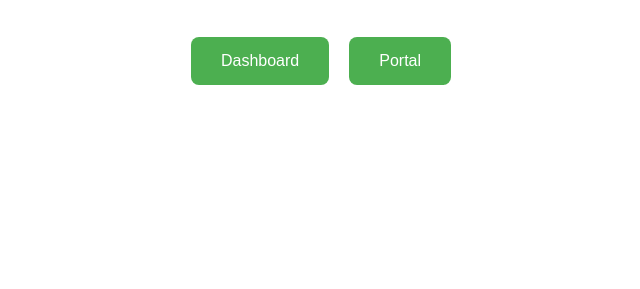
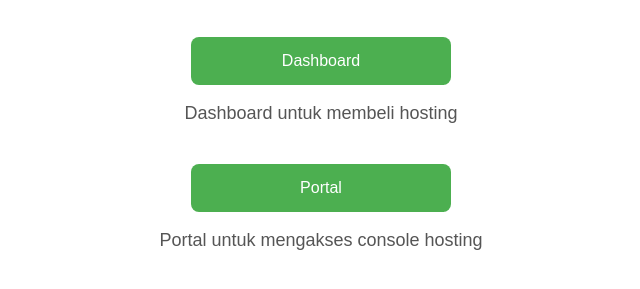
Before and after one commit to iwadrn/Page-Ridcloud, a plain HTML site: page index.html in a window 1280 px wide. Shown: the part 119-408 px from the top of the page, without its empty margins (319-959 px from the left). Drawn offline with Linux system fonts and the light colour scheme.

Commit message:
Update index.html

```diff
--- a/index.html
+++ b/index.html
@@ -13,9 +13,15 @@
         h1 {
             margin-bottom: 40px;
         }
+        .description {
+            margin-bottom: 20px;
+            font-size: 18px;
+            color: #555;
+        }
         .button-container {
             display: flex;
-            justify-content: center;
+            flex-direction: column;
+            align-items: center;
             gap: 20px;
         }
         .button {
@@ -28,6 +34,7 @@
             font-size: 16px;
             border-radius: 8px;
             transition: background-color 0.3s ease;
+            width: 200px;
         }
         .button:hover {
             background-color: #45a049;
@@ -39,8 +46,14 @@
     <h1>Situs di alihkan ke tempat baru</h1>
 
     <div class="button-container">
-        <a href="https://dash.ridcloud.com" class="button">Dashboard</a>
-        <a href="https://portal.ridcloud.com" class="button">Portal</a>
+        <div>
+            <a href="https://dash.ridcloud.com" class="button">Dashboard</a>
+            <p class="description">Dashboard untuk membeli hosting</p>
+        </div>
+        <div>
+            <a href="https://portal.ridcloud.com" class="button">Portal</a>
+            <p class="description">Portal untuk mengakses console hosting</p>
+        </div>
     </div>
 
 </body>
```
